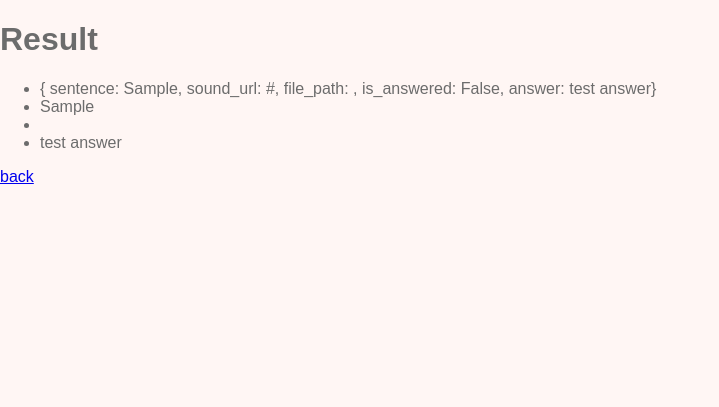
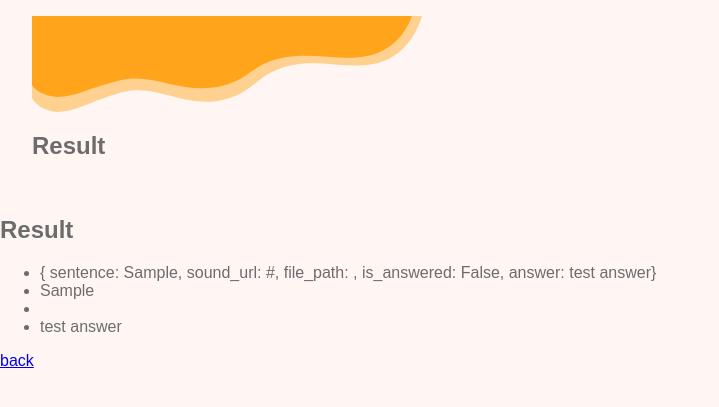
Before and after one commit to karintomania/pronuncii, a Django app: page /result in a window 1280 px wide. Shown: the part 64-471 px from the top of the page, without its empty margins (0-719 px from the left). Run offline with Django 4.2, Linux system fonts and the light colour scheme; tables that the repository leaves empty hold one stand-in row (values such as "Sample post"); some libraries are stand-ins or nearby versions.

Commit message:
add result files

```diff
--- a/src/assets/sass/main/_main.sass
+++ b/src/assets/sass/main/_main.sass
@@ -1,3 +1,4 @@
 @use 'header'
 @use 'assessment'
 @use 'index'
+@use 'result'
--- a/src/main/templates/main/result.html
+++ b/src/main/templates/main/result.html
@@ -1,6 +1,18 @@
 {% extends "main/base.html" %}
 
 {% block content %}
+{%load static %}
+<div class="main-result">
+    <section class="hero">
+            <div class="hero__container container-lg">
+                <img class="hero__image" src="{% static "img/main/result/result-bg.svg" %}">
+                <h1 class="hero__title">
+                    Result
+                </h1>
+            </div>
+    </section>
+
+    <section>
         <h1>Result</h1>
         {% for result in results %}
         <ul>
@@ -9,6 +21,9 @@
         <li>{{ result.file_path }}</li>
         <li>{{ result.answer }}</li>
         </ul>
+        </div>
+
         {% endfor %}
         <a href="{% url 'main:index' %}">back</a>
+    </section>
 {% endblock content %}
```
Also changed, not shown: src/assets/sass/main/_result.sass (added, +23 -0 lines), src/static/img/main/result/hero.svg (added), src/static/img/main/result/result-bg.svg (added). Lines whose indentation alone changed are shown as unchanged.
